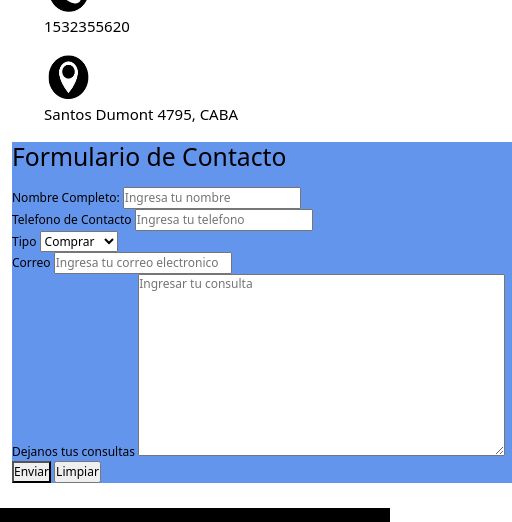
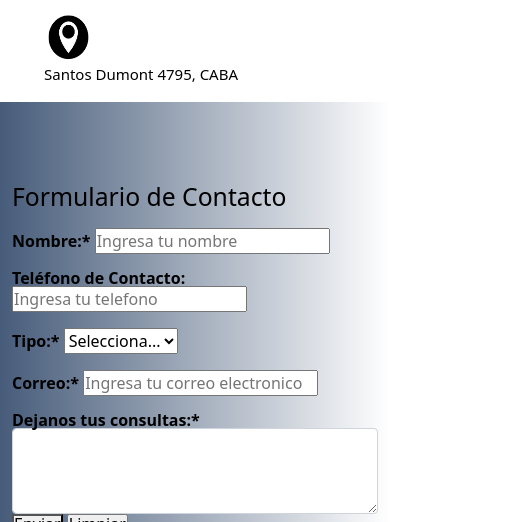
Before and after one commit to jesica2525/proyecto-final-jesicarossi, a website: page pages/contactos.html in a window 390 px wide. Shown: the part 553-1075 px from the top of the page, 512 px wide, since content can reach past the window. Drawn offline with nearby package versions, Linux system fonts and the light colour scheme; a web font is replaced by a local one.

Commit message:
Modificando Formulario para que sea responsive

```diff
--- a/pages/contactos.html
+++ b/pages/contactos.html
@@ -59,47 +59,58 @@
         <div class="containerContacto">
             <div class="row">
                 <div class= "col-sm-12 col-md-4" style="max-width:319px;">
-                    <h2>JYS AROMAS</h2>
                     <ul class="sacarPunto">
-                        <li><img class="taman" src="../asset/images/mail.png" alt="mail"></li>
+                        <li><img class="tamanoContacto"src="../asset/images/mail.png" alt="mail">
                             <p>jys_aromas@gmail.com</p>
-                        <li><img class="taman" src="../asset/images/telefono.png" alt="telefono"></li>
+                        <li><img class="tamanoContacto"src="../asset/images/telefono.png" alt="telefono">
                             <p>1532355620</p>
-                        <li><img class="taman" src="../asset/images/ubicacion.png" alt="ubicacion"></li>
+                        <li><img class="tamanoContacto"src="../asset/images/ubicacion.png" alt="ubicacion">
                             <p>Santos Dumont 4795, CABA</p>
                     </ul>
                 </div>
-                <div class= "col-sm-12 col-md-4" style="max-width:319px;">
-                    <form action="https://formspree.io/f/xlealkwq" method="POST" >
-                        <fieldset id="formularioBorder">
+                <section class="armadoContacto">
+                    <form method="POST" action="https://formspree.io/f/xlealkwq">
+                        <div class="form-row mt-5">
                             <legend><strong><h2 class="letraform">Formulario de Contacto</h2></strong></legend>
-                            <div>
-                                <label for="nombre">Nombre Completo:</label>
-                                <input type="text" name="nombre" id="nombre" placeholder="Ingresa tu nombre">
+                            <div class="col-md-4 mb-3">
+                                <label for="validarNombre">Nombre:<span class="red">*</span></label>
+                                <input type="text" class="nombre" id="nombre" name="validarNombre" placeholder="Ingresa tu nombre"required>
                             </div>
-                            <div>
-                                <label for="telefono">Telefono de Contacto</label>
-                                <input type="number" name="telefono" id="telefono" placeholder="Ingresa tu telefono">
                         </div>
-                            <div>
-                                <label for="tipo">Tipo</label>
-                                <select name="tipo" id="tipo">
+                        <div class="form-row">
+                            <div class="col-md-4 mb-3">
+                                <label for="validarTelefono">Teléfono de Contacto:</label>
+                                <input type="number" class="telefono" id="telefono" name="validarTelefono" placeholder="Ingresa tu telefono" max="999999999">
+                            </div>
+                        </div>
+                        <div class="form-row">
+                            <div class="col-md-4 mb-3">
+                                <label for="validarTema">Tipo:<span class="red">*</span></label>
+                                <select class="custom-select" id="validarTema" name="validarTema" required>
+                                    <option selected disabled value="">Selecciona...</option>
                                     <option value="Comprar">Comprar</option>
                                     <option value="Envio">Envio</option>
-                                    <option value="Otro">Consultas</option>
+                                    <option value="Consultas">Consultas</option>
                                 </select>
                             </div>
-                            <div>
-                                <label for="email">Correo</label>
+                        </div>
+                        <div class="form-row">
+                            <div class="col-md-4 mb-3">
+                                <label for="validarEmail">Correo:<span class="red">*</span></label>
                                 <input type="email" name="_replyto" id="email" placeholder="Ingresa tu correo electronico">
                             </div>
-                            <div>
-                                <label for="consultas">Dejanos tus consultas</label>
-                                <textarea name="consultas" id="consultas" placeholder="Ingresar tu consulta" cols="50" rows="10"></textarea>
                         </div>
+                        <div class="form-group">
+                            <label for="validationMensaje">Dejanos tus consultas:<span class="red">*</span></label>
+                            <textarea class="form-control" id="validationMensaje" name="validationMensaje" rows="3" min="25" required></textarea>
+                        </div>
+                        <div class="form-group mb-10">
                         <button>Enviar</button>
                                 <input type="reset" value="Limpiar">
                                 <input type="hidden" name="_subject" value="JYS Aromas - Formulario Contacto" />
+                        </div>
+                    </form>
+                    </section>
                             </fieldset>
                     </form>
                 </div>
```
Lines whose indentation alone changed are shown as unchanged.
